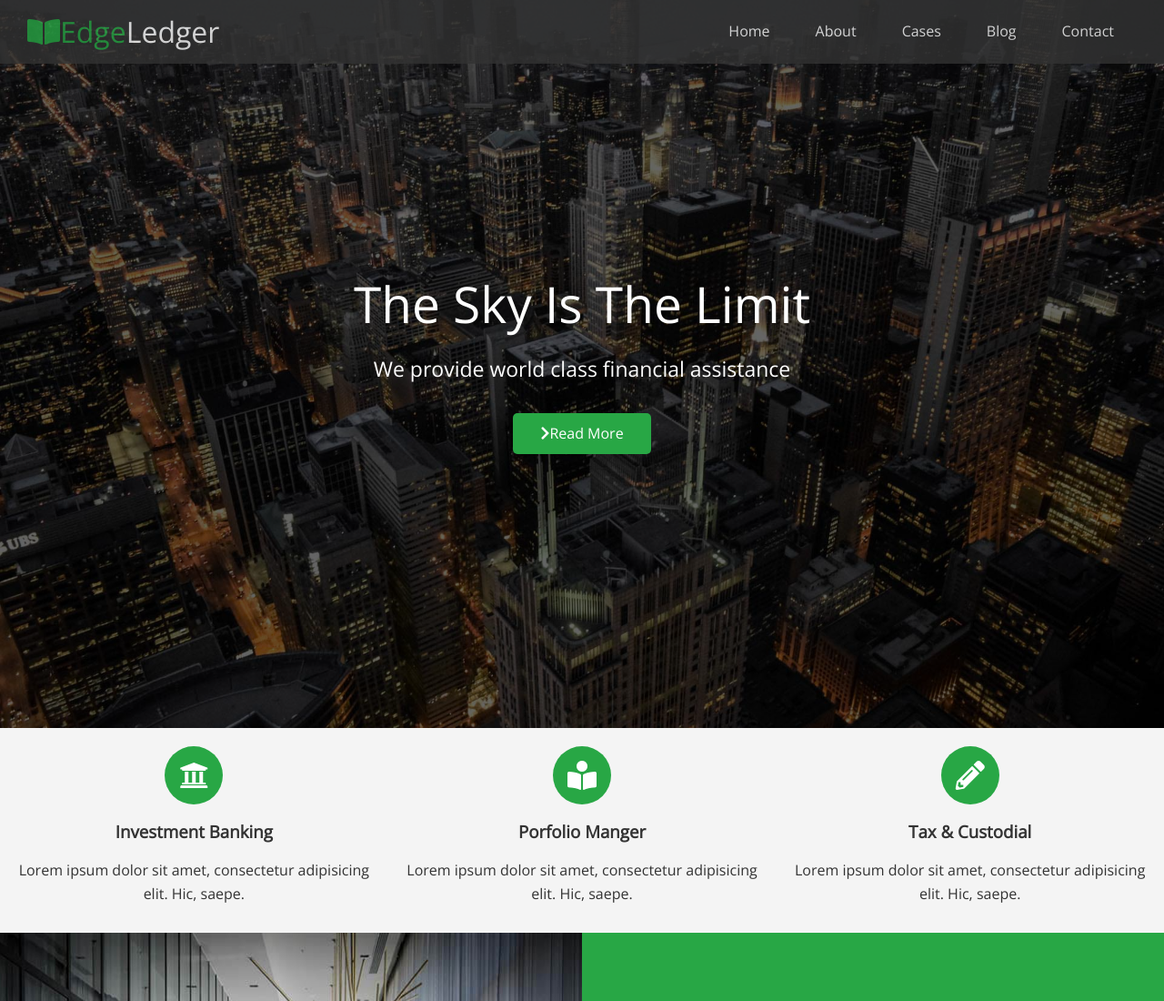
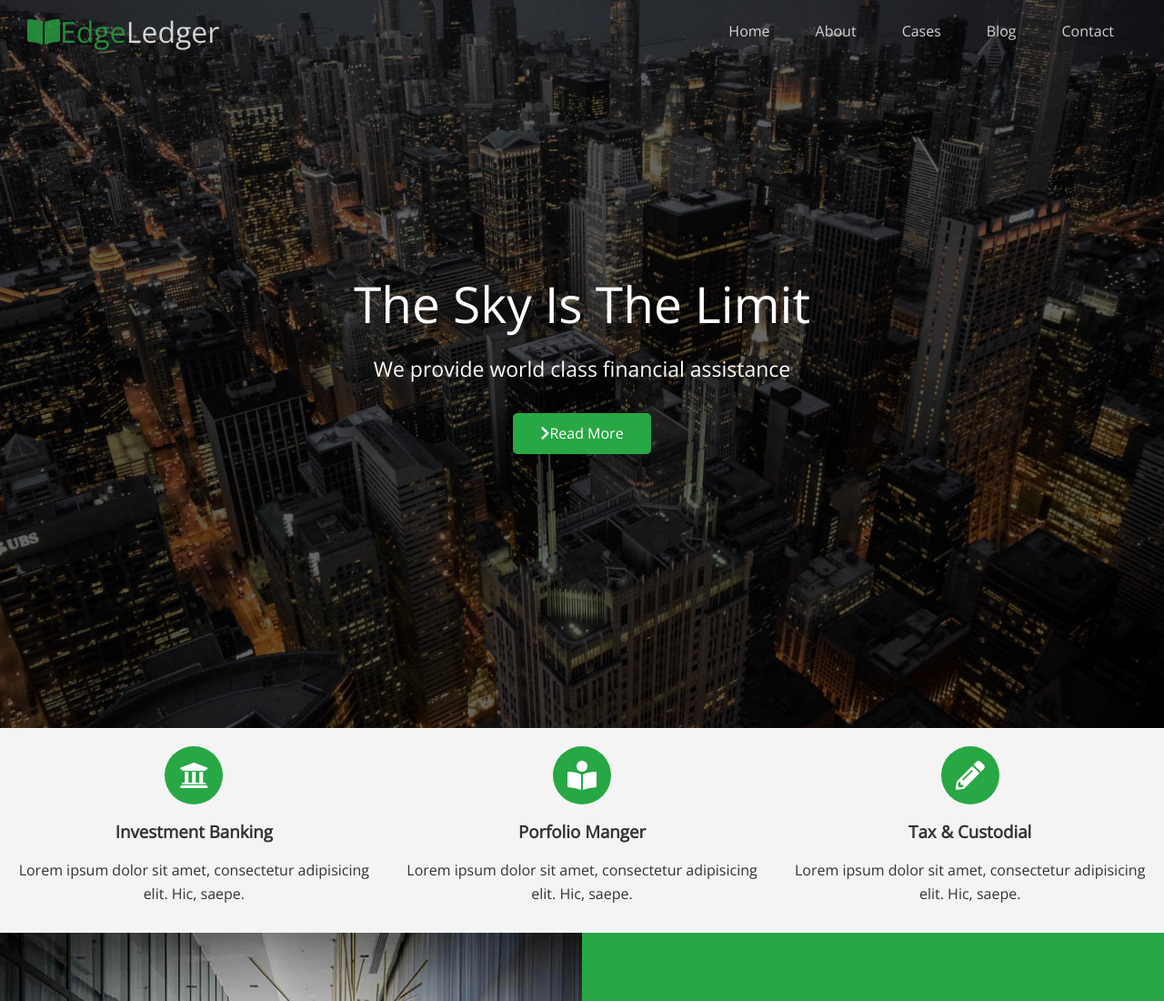
Before and after one commit to BGM6/EdgeLedgerWebsite, a plain HTML site: page index.html in a window 1280 px wide. Shown: the top 1100 px of the page at 91% size. Drawn offline with nearby package versions, Linux system fonts and the light colour scheme.

Commit message:
added JS script

```diff
--- a/css/style.css
+++ b/css/style.css
@@ -49,8 +49,12 @@ img {
     position: fixed;
     top: 0;
     padding: 0 30px;
+    transition: 0.5s;
 }
 
+.navbar.top {
+    background: transparent;
+}
 .navbar a {
     color: #ffffff;
     padding: 10px 20px;
--- a/index.html
+++ b/index.html
@@ -16,7 +16,7 @@
 </head>
 <body id="home">
 <header class="hero">
-    <div id="navbar" class="navbar">
+    <div id="navbar" class="navbar top">
         <h1 class="logo">
             <span class="text-primary"><i class="fas fa-book-open"></i>Edge</span>Ledger
         </h1>
@@ -203,5 +203,27 @@
     </div>
     <p>Copyright &copy; 2020 - EdgeLedger</p>
 </footer>
+
+<script>
+
+    const navbar = document.getElementById('navbar');
+    let scrolled = false;
+
+    window.onscroll = function () {
+        if (window.pageYOffset > 100) {
+            navbar.classList.remove('top');
+            if (!scrolled) {
+                navbar.style.transfrom = 'translateY(-70)';
+            }
+            setTimeout(function () {
+                navbar.style.transform = 'translateY(0)';
+                scrolled = true;
+            }, 200);
+        } else {
+            navbar.classList.add('top');
+            scrolled = false;
+        }
+    }
+</script>
 </body>
 </html>
```
